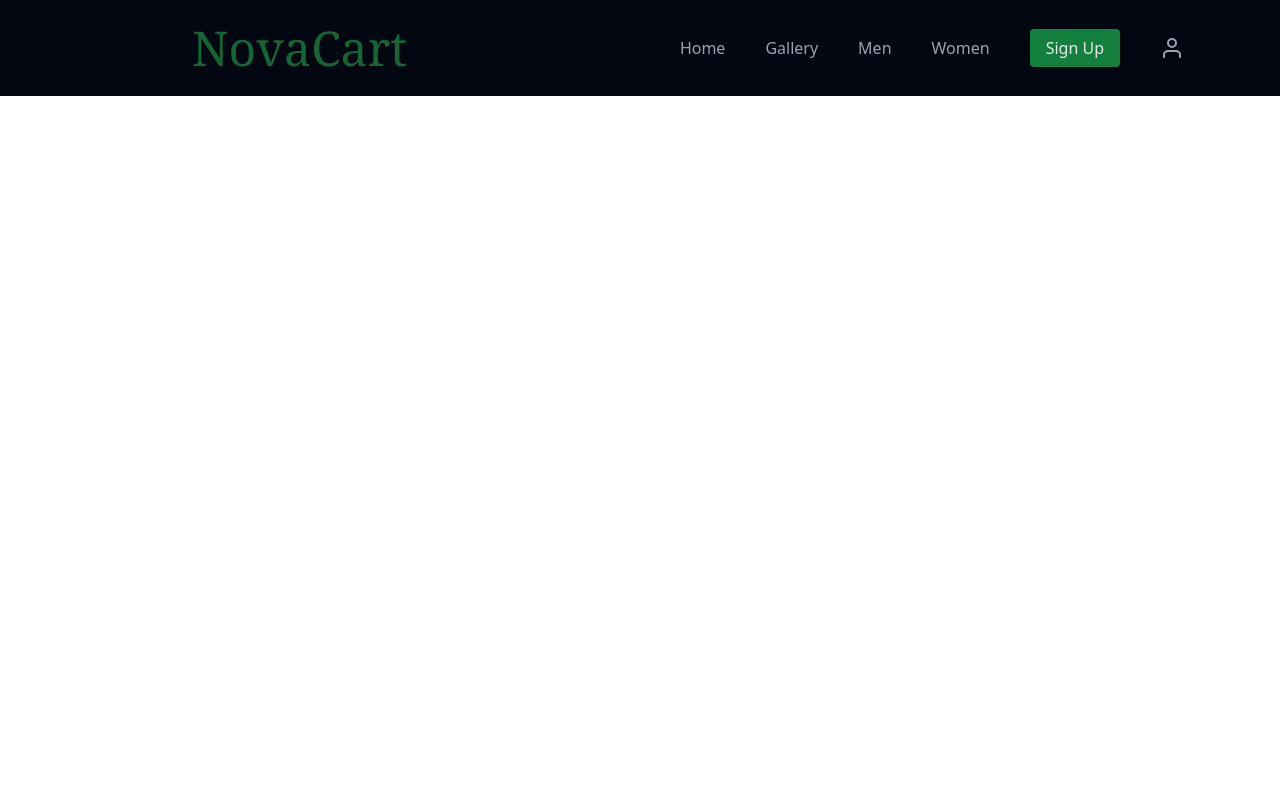
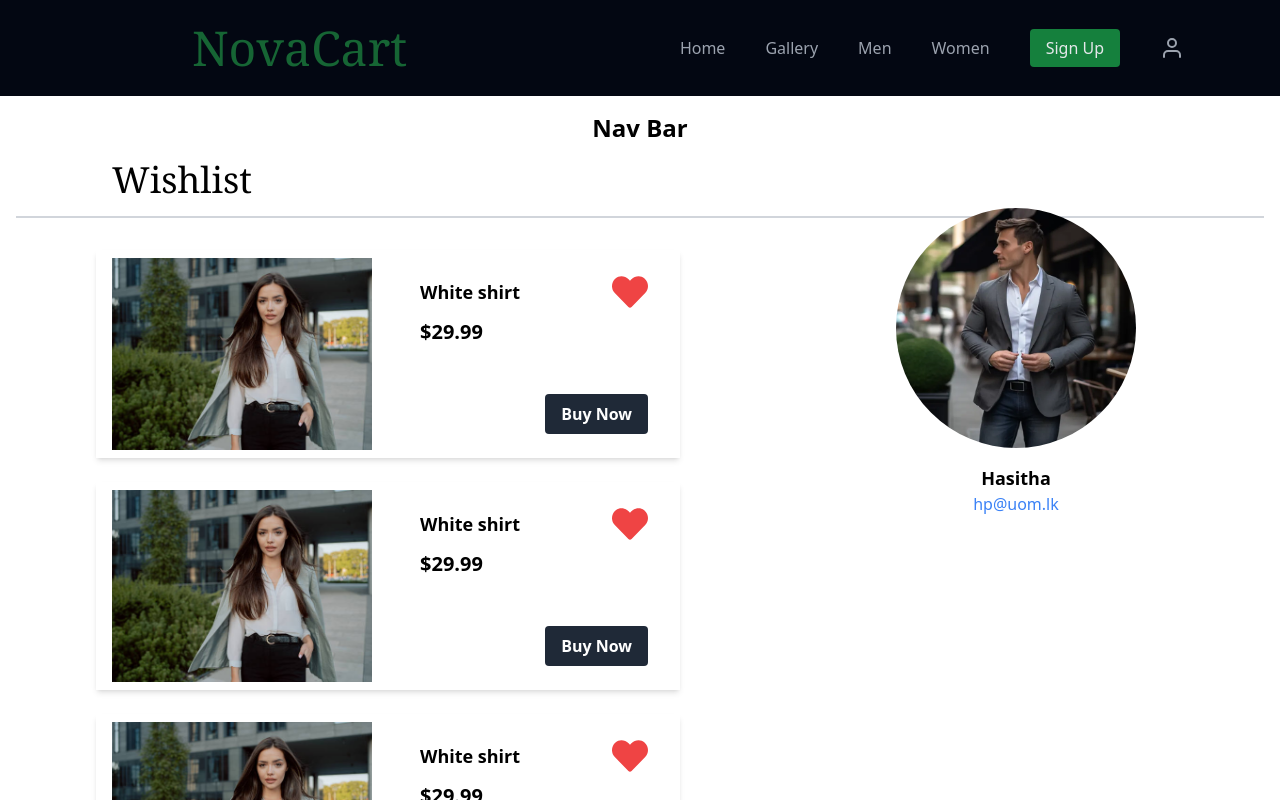
Before and after one commit to NovaCart/NovaCart-Frontend, a React (Create React App) app: page /profile in a window 1280 px wide. Shown: the top 800 px of the page. Built offline with nearby package versions, Linux system fonts and the light colour scheme.

Commit message:
fix: fix merge bug
fix merging bug happen earlier

```diff
--- a/src/pages/Profile.tsx
+++ b/src/pages/Profile.tsx
@@ -1,10 +1,47 @@
 import React from "react";
 import HomeNavBar from "../components/HomeNavBar";
-
+import ItemCardHorizontal from "../components/ProfilePage/ItemCardHorizontal";
+import ContactCard from "../components/ProfilePage/ContactCard";
+import Footer from "../components/Footer";
 export default function Profile() {
   return (
     <div>
       <HomeNavBar />
+      <div className="mx-auto px-4">
+        <h1 className="text-center text-2xl font-bold my-4">Nav Bar</h1>
+        <h1 className="text-left font-serif text-4xl my-4 ml-24">Wishlist</h1>
+        <hr className="border-gray-300 border-t-2" />
+        <div className="p-2">
+          <div className="ml-16">
+            <ItemCardHorizontal
+              title="White shirt "
+              imageUrl="/images/1.jpg"
+              price={29.99}
+              description={" "}
+            />
+            <ItemCardHorizontal
+              title="White shirt "
+              imageUrl="/images/1.jpg"
+              price={29.99}
+              description={" "}
+            />
+            <ItemCardHorizontal
+              title="White shirt "
+              imageUrl="/images/1.jpg"
+              price={29.99}
+              description={" "}
+            />
+          </div>
+          <div className="absolute top-48 right-32 p-4">
+            <ContactCard
+              imageUrl="/images/home 2.webp"
+              name="Hasitha"
+              email="hp@uom.lk"
+            />
+          </div>
+        </div>
+        <Footer />
+      </div>
     </div>
   );
 }
```
